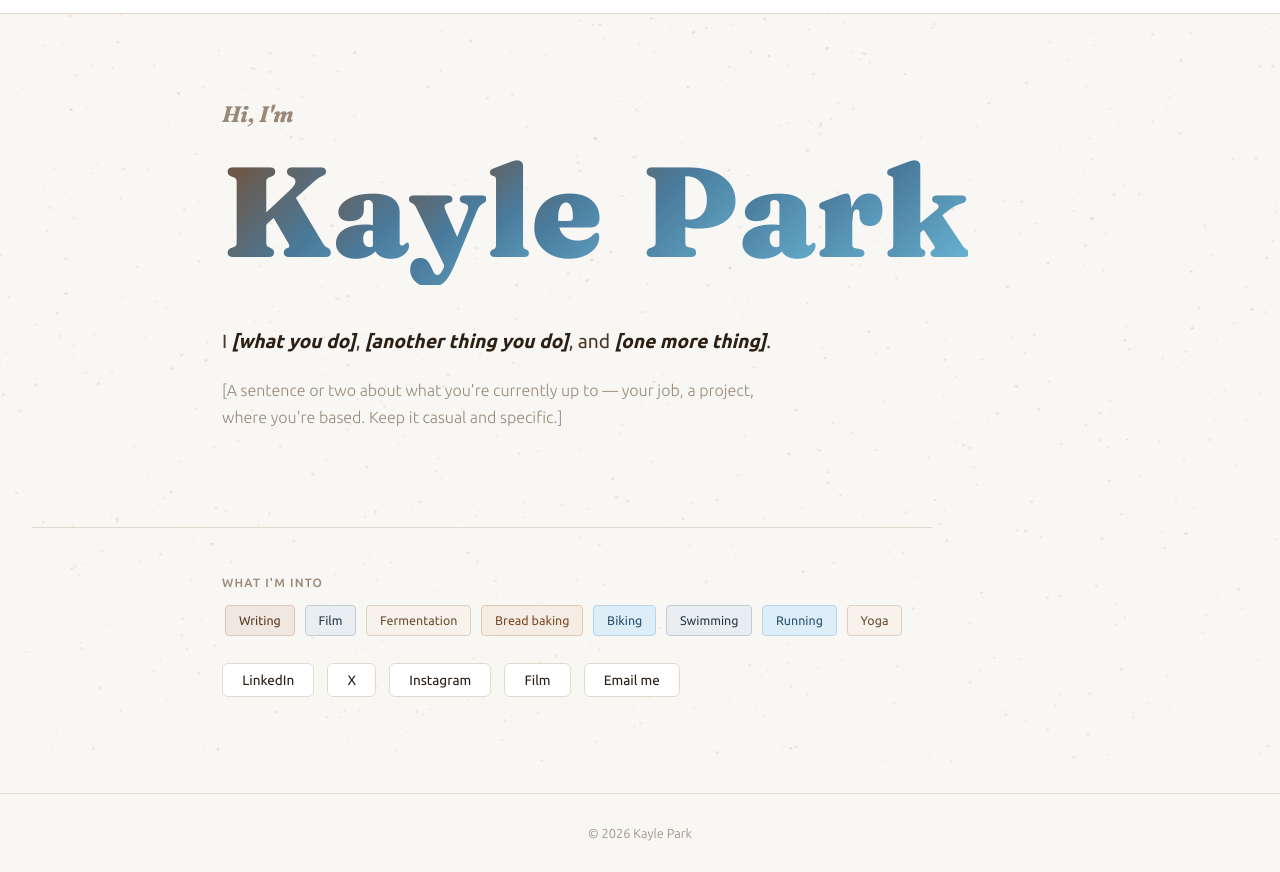
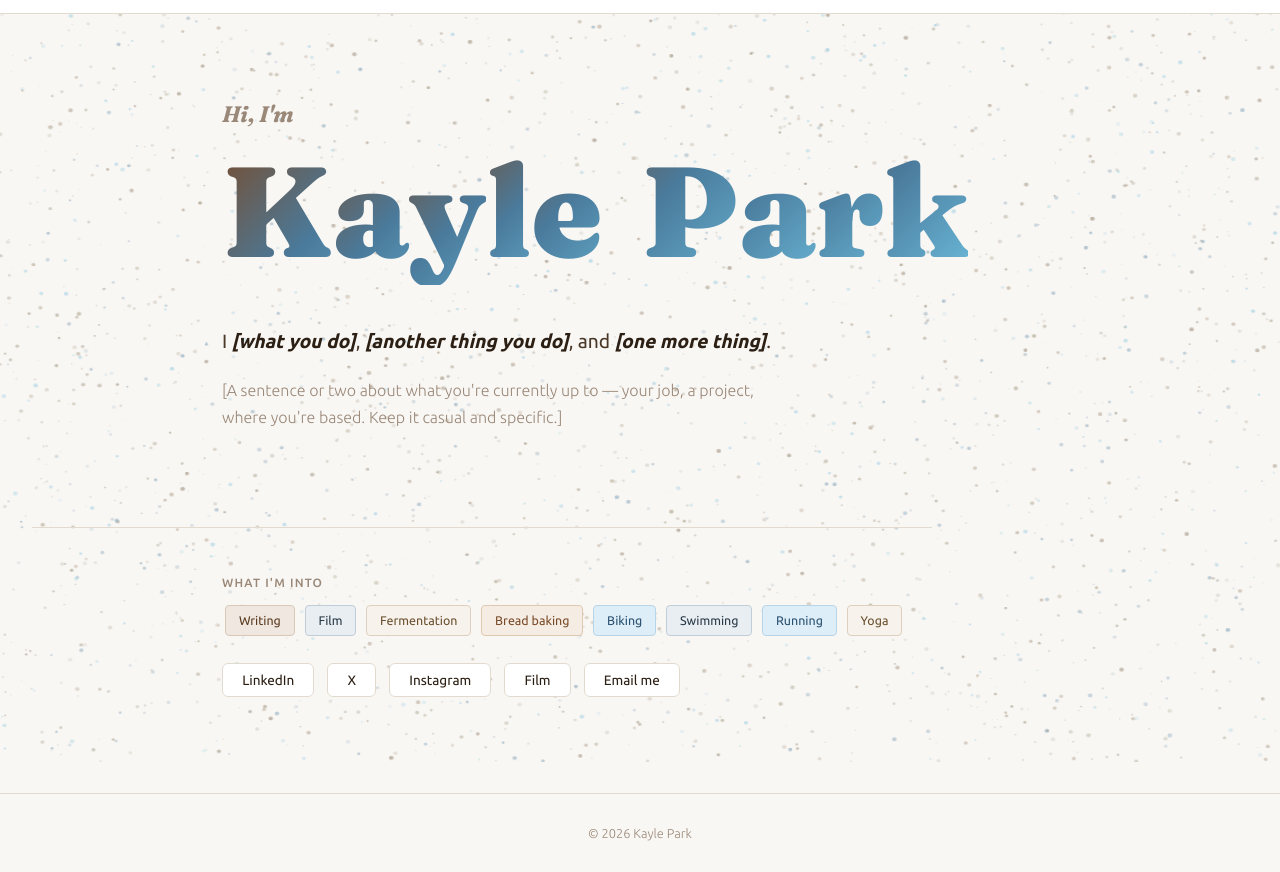
Before and after one commit to kaylepark/personal-website, a plain HTML site: page index.html in a window 1280 px wide. Shown: the part 38-910 px from the top of the page. Drawn offline with Linux system fonts and the light colour scheme; animation ran at ten frames a second.

Commit message:
Make sand particles more visible with darker colors and higher density
Co-Authored-By: Claude Opus 4.6 (1M context) <noreply@anthropic.com>

```diff
--- a/index.html
+++ b/index.html
@@ -159,8 +159,8 @@
       let w, h, grains;
 
       const colors = [
-        'rgba(180,160,130,', 'rgba(200,180,150,', 'rgba(160,140,110,',
-        'rgba(190,170,140,', 'rgba(170,150,120,'
+        'rgba(140,120,90,', 'rgba(120,100,70,', 'rgba(100,80,50,',
+        'rgba(74,122,155,', 'rgba(106,184,216,'
       ];
 
       function resize() {
@@ -169,16 +169,16 @@
       }
 
       function createGrains() {
-        const count = Math.floor((w * h) / 800);
+        const count = Math.floor((w * h) / 400);
         grains = [];
         for (let i = 0; i < count; i++) {
           grains.push({
             x: Math.random() * w,
             y: Math.random() * h,
-            r: Math.random() * 1.2 + 0.4,
-            dx: (Math.random() - 0.5) * 0.15,
-            dy: (Math.random() - 0.5) * 0.1 + 0.05,
-            alpha: Math.random() * 0.25 + 0.05,
+            r: Math.random() * 1.8 + 0.5,
+            dx: (Math.random() - 0.5) * 0.2,
+            dy: (Math.random() - 0.5) * 0.15 + 0.08,
+            alpha: Math.random() * 0.3 + 0.1,
             color: colors[Math.floor(Math.random() * colors.length)]
           });
         }
```
